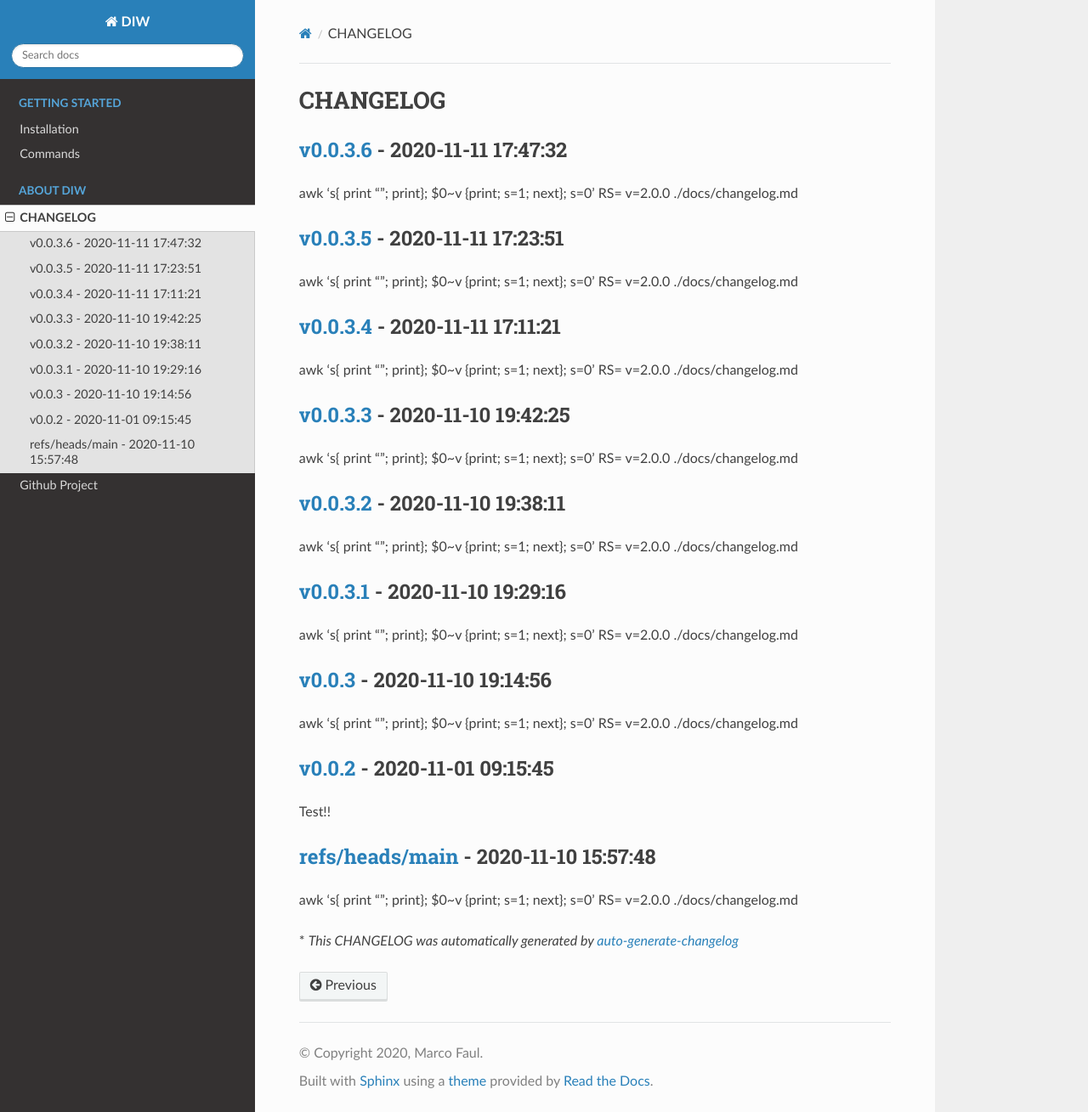
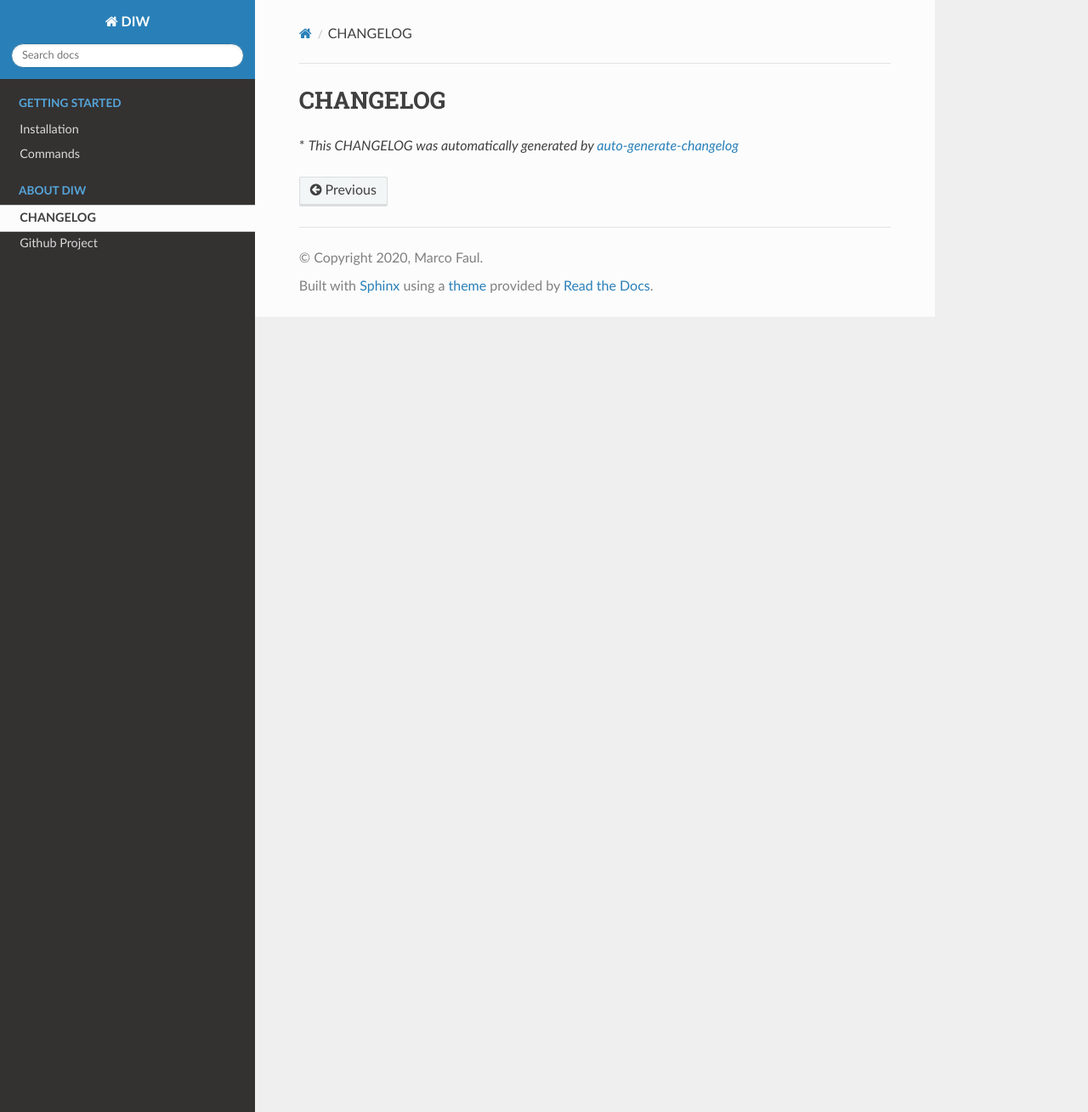
Before and after one commit to MarcoFaul/diw, a Sphinx documentation site: the page built from docs/changelog.md, in a window 1280 px wide and 1309 px high. Shown: the whole window at 85% size. Built offline with Sphinx 7.4.7 and the Read the Docs theme 2.0.0, drawn with Linux system fonts in a browser that asks for light colours; pages that are not in the unit, such as notebooks, are missing from menus.

Commit message:
docs(CHANGELOG): update release notes

```diff
--- a/docs/changelog.md
+++ b/docs/changelog.md
@@ -1,39 +1,3 @@
 # CHANGELOG
 
-## [v0.0.3.6](https://github.com/MarcoFaul/diw/releases/tag/v0.0.3.6) - 2020-11-11 17:47:32
-
-awk 's{ print ""; print}; $0~v {print; s=1; next}; s=0' RS= v=2.0.0 ./docs/changelog.md
-
-## [v0.0.3.5](https://github.com/MarcoFaul/diw/releases/tag/v0.0.3.5) - 2020-11-11 17:23:51
-
-awk 's{ print ""; print}; $0~v {print; s=1; next}; s=0' RS= v=2.0.0 ./docs/changelog.md
-
-## [v0.0.3.4](https://github.com/MarcoFaul/diw/releases/tag/v0.0.3.4) - 2020-11-11 17:11:21
-
-awk 's{ print ""; print}; $0~v {print; s=1; next}; s=0' RS= v=2.0.0 ./docs/changelog.md
-
-## [v0.0.3.3](https://github.com/MarcoFaul/diw/releases/tag/v0.0.3.3) - 2020-11-10 19:42:25
-
-awk 's{ print ""; print}; $0~v {print; s=1; next}; s=0' RS= v=2.0.0 ./docs/changelog.md
-
-## [v0.0.3.2](https://github.com/MarcoFaul/diw/releases/tag/v0.0.3.2) - 2020-11-10 19:38:11
-
-awk 's{ print ""; print}; $0~v {print; s=1; next}; s=0' RS= v=2.0.0 ./docs/changelog.md
-
-## [v0.0.3.1](https://github.com/MarcoFaul/diw/releases/tag/v0.0.3.1) - 2020-11-10 19:29:16
-
-awk 's{ print ""; print}; $0~v {print; s=1; next}; s=0' RS= v=2.0.0 ./docs/changelog.md
-
-## [v0.0.3](https://github.com/MarcoFaul/diw/releases/tag/v0.0.3) - 2020-11-10 19:14:56
-
-awk 's{ print ""; print}; $0~v {print; s=1; next}; s=0' RS= v=2.0.0 ./docs/changelog.md
-
-## [v0.0.2](https://github.com/MarcoFaul/diw/releases/tag/v0.0.2) - 2020-11-01 09:15:45
-
-Test!!
-
-## [refs/heads/main](https://github.com/MarcoFaul/diw/releases/tag/refs/heads/main) - 2020-11-10 15:57:48
-
-awk 's{ print ""; print}; $0~v {print; s=1; next}; s=0' RS= v=2.0.0 ./docs/changelog.md
-
 \* *This CHANGELOG was automatically generated by [auto-generate-changelog](https://github.com/BobAnkh/auto-generate-changelog)*
```
